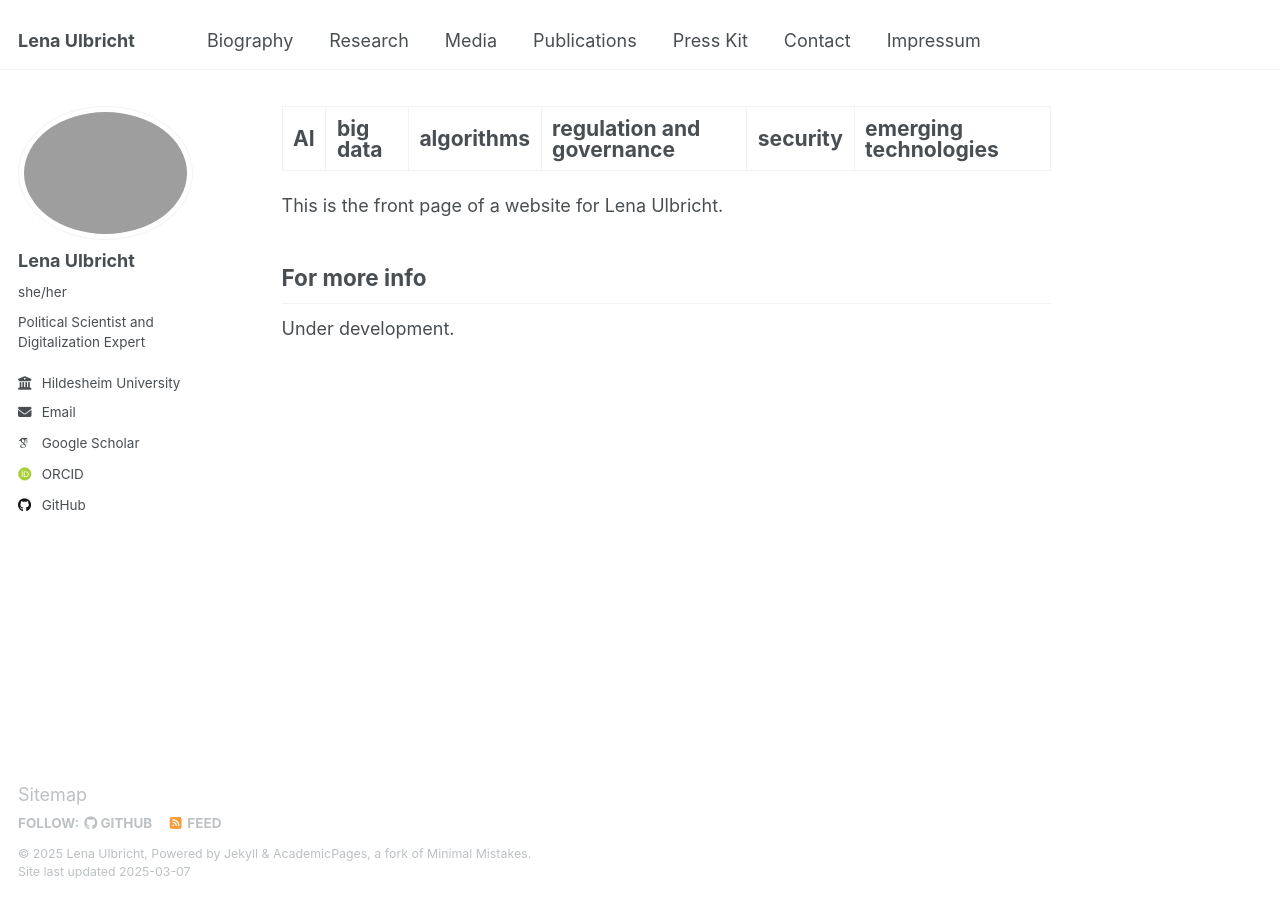
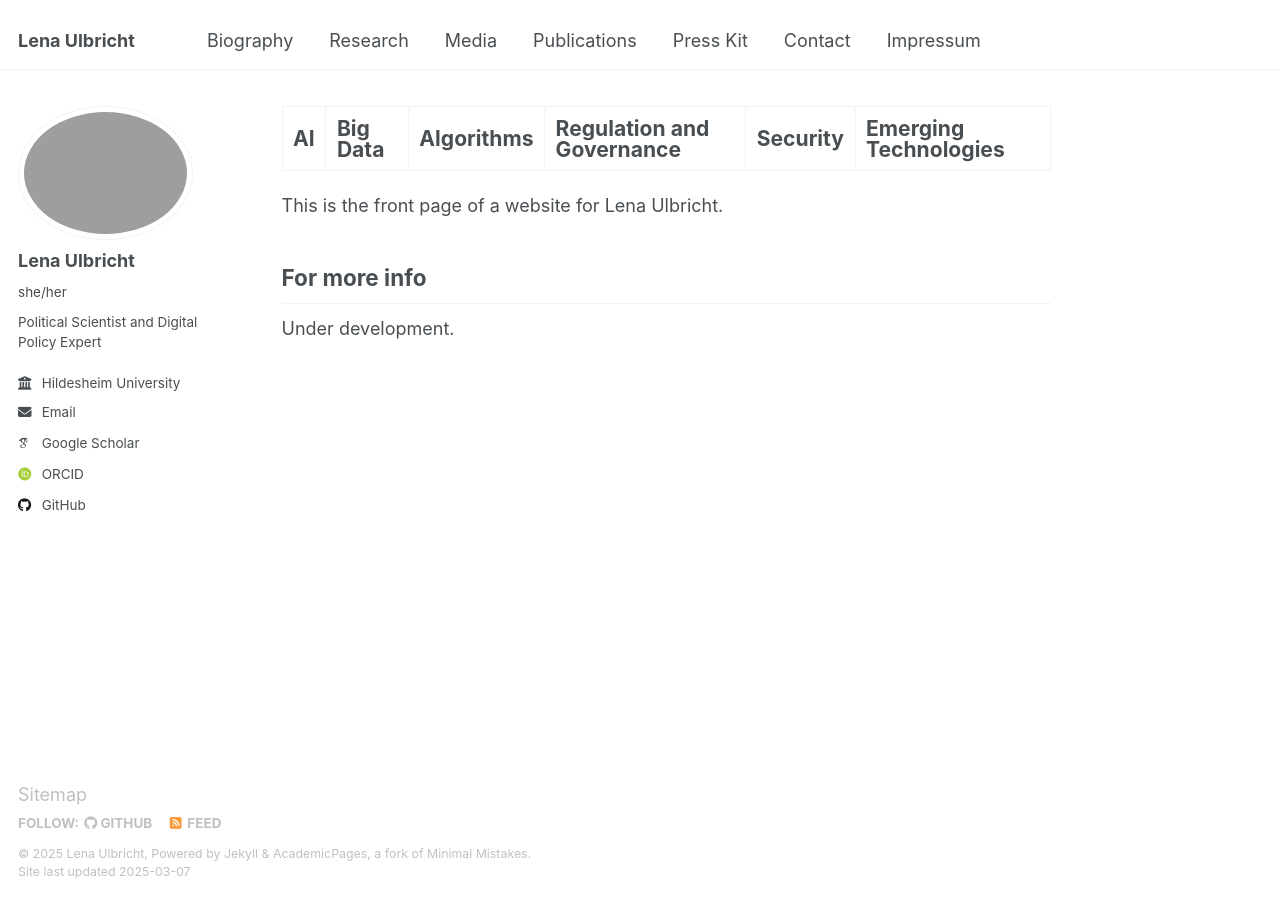
Before and after one commit to lena-ulbricht/lena-ulbricht.github.io, a Jekyll site: the page built from _pages/about.md, in a window 1280 px wide. Built offline with Jekyll 4.4.1, drawn with Linux system fonts in a browser that asks for light colours; some web fonts are replaced.

```diff
--- a/_config.yml
+++ b/_config.yml
@@ -25,7 +25,7 @@
   avatar           : "profile.png"
   name             : "Lena Ulbricht"
   pronouns         : "she/her"
-  bio              : "Political Scientist and Digitalization Expert"
+  bio              : "Political Scientist and Digital Policy Expert"
   employer         : "Hildesheim University"
   uri              : # URL
   email            : "none@example.org"
--- a/_pages/about.md
+++ b/_pages/about.md
@@ -1,6 +1,6 @@
 ---
 permalink: /
-title: "AI | big data | algorithms | regulation and governance | security | emerging technologies"
+title: "AI | Big Data | Algorithms | Regulation and Governance | Security | Emerging Technologies"
 author_profile: true
 redirect_from:
   - /about/
```
Also changed, not shown: 2 other files.
